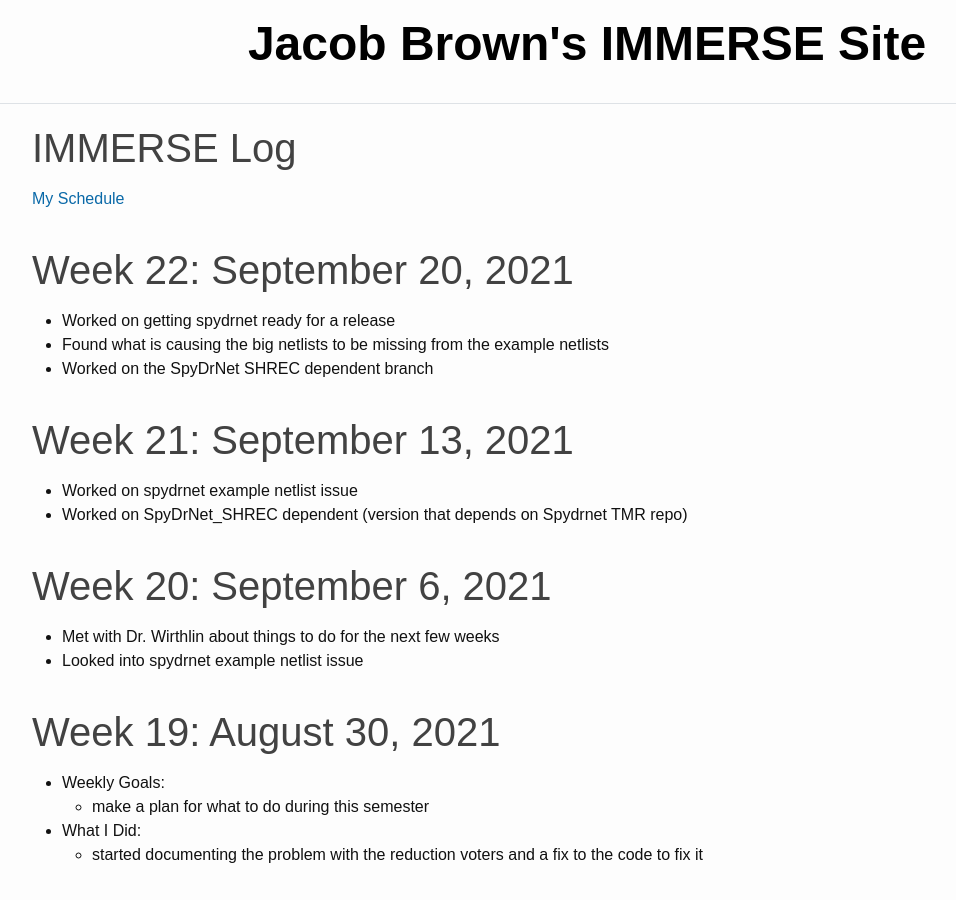
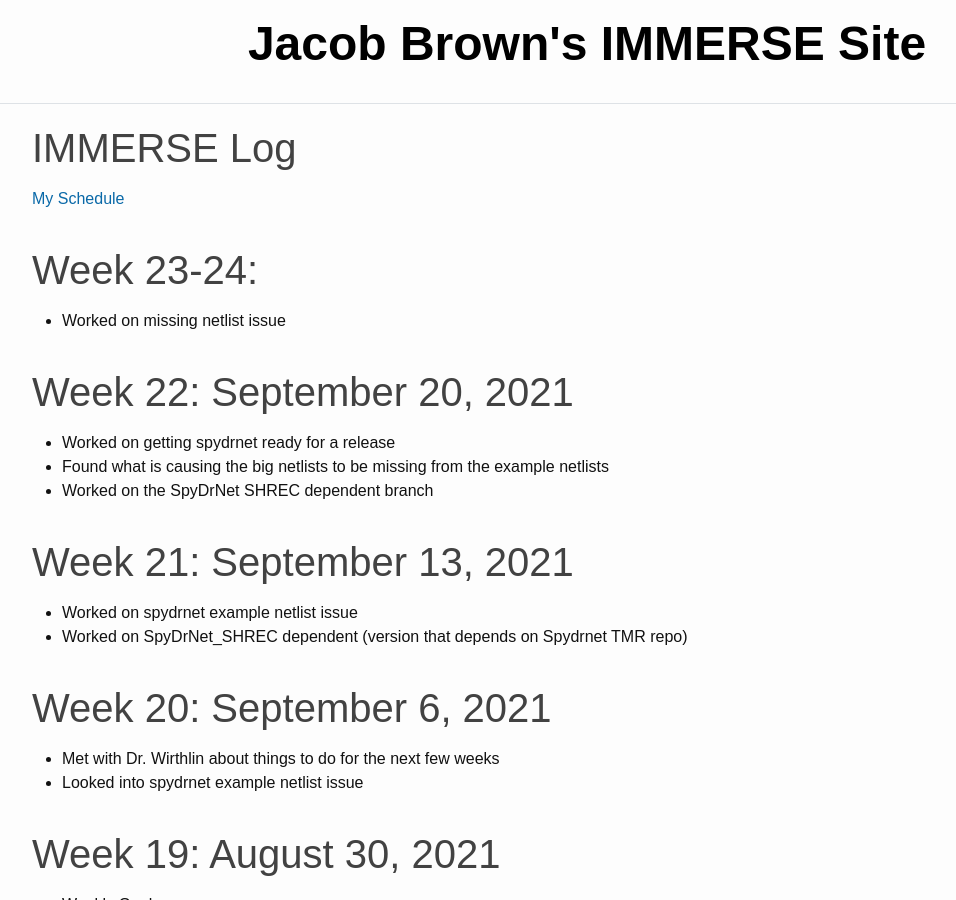
Before and after one commit to jacobdbrown4/jacob_brown, a Jekyll site: the page built from _pages/log.md, in a window 1280 px wide and 900 px high. Shown: the whole window, without its empty margins (53-1009 px from the left). Built offline with Jekyll 4.4.1, drawn with Linux system fonts in a browser that asks for light colours.

Commit message:
updated log

```diff
--- a/_pages/log.md
+++ b/_pages/log.md
@@ -4,6 +4,9 @@ title: IMMERSE Log
 ---
 
 [My Schedule](https://jacobdbrown4.github.io/jacob_brown//pages/schedule/)
+# Week 23-24:
+* Worked on missing netlist issue
+
 # Week 22: September 20, 2021
 * Worked on getting spydrnet ready for a release
 * Found what is causing the big netlists to be missing from the example netlists
```
